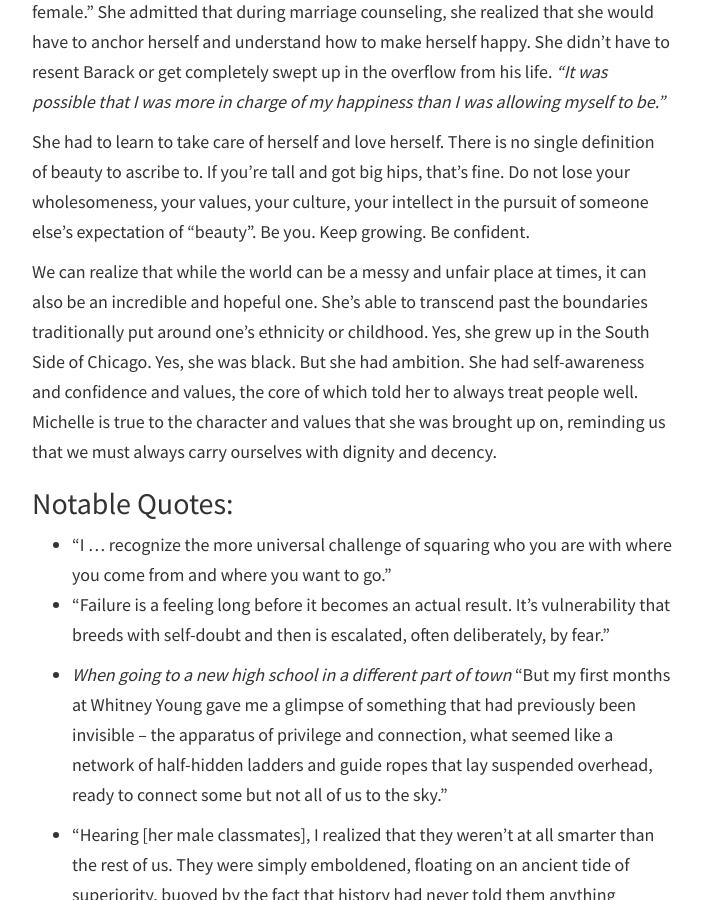
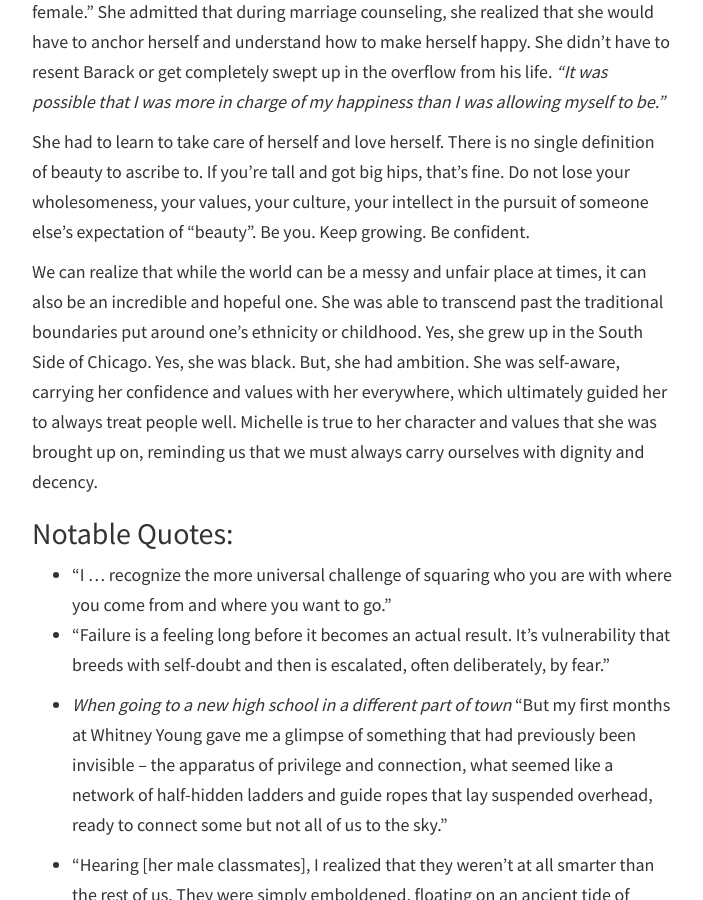
Before and after one commit to sana-ajani/sana-ajani.github.io, a Jekyll site: the page built from _posts/2019-02-04-becoming-review.md, in a window 1280 px wide and 900 px high, scrolled down 1259 px. Shown: the whole window, without its empty margins (288-991 px from the left). Built offline with Jekyll 4.4.1, drawn with Linux system fonts in a browser that asks for light colours; nearby versions of some CDN libraries; comment, search, counter and statistics services are not loaded.

Commit message:
stylistic edits

```diff
--- a/_posts/2019-02-04-becoming-review.md
+++ b/_posts/2019-02-04-becoming-review.md
@@ -18,7 +18,7 @@
 
 She had to learn to take care of herself and love herself. There is no single definition of beauty to ascribe to. If you’re tall and got big hips, that’s fine. Do not lose your wholesomeness, your values, your culture, your intellect in the pursuit of someone else’s expectation of “beauty”. Be you. Keep growing. Be confident.
 
-We can realize that while the world can be a messy and unfair place at times, it can also be an incredible and hopeful one. She’s able to transcend past the boundaries traditionally put around one’s ethnicity or childhood. Yes, she grew up in the South Side of Chicago. Yes, she was black. But she had ambition. She had self-awareness and confidence and values, the core of which told her to always treat people well. Michelle is true to the character and values that she was brought up on, reminding us that we must always carry ourselves with dignity and decency.
+We can realize that while the world can be a messy and unfair place at times, it can also be an incredible and hopeful one. She was able to transcend past the traditional boundaries put around one’s ethnicity or childhood. Yes, she grew up in the South Side of Chicago. Yes, she was black. But, she had ambition. She was self-aware, carrying her confidence and values with her everywhere, which ultimately guided her to always treat people well. Michelle is true to her character and values that she was brought up on, reminding us that we must always carry ourselves with dignity and decency.
 
 ## Notable Quotes:
 - “I … recognize the more universal challenge of squaring who you are with where you come from and where you want to go.”
```
